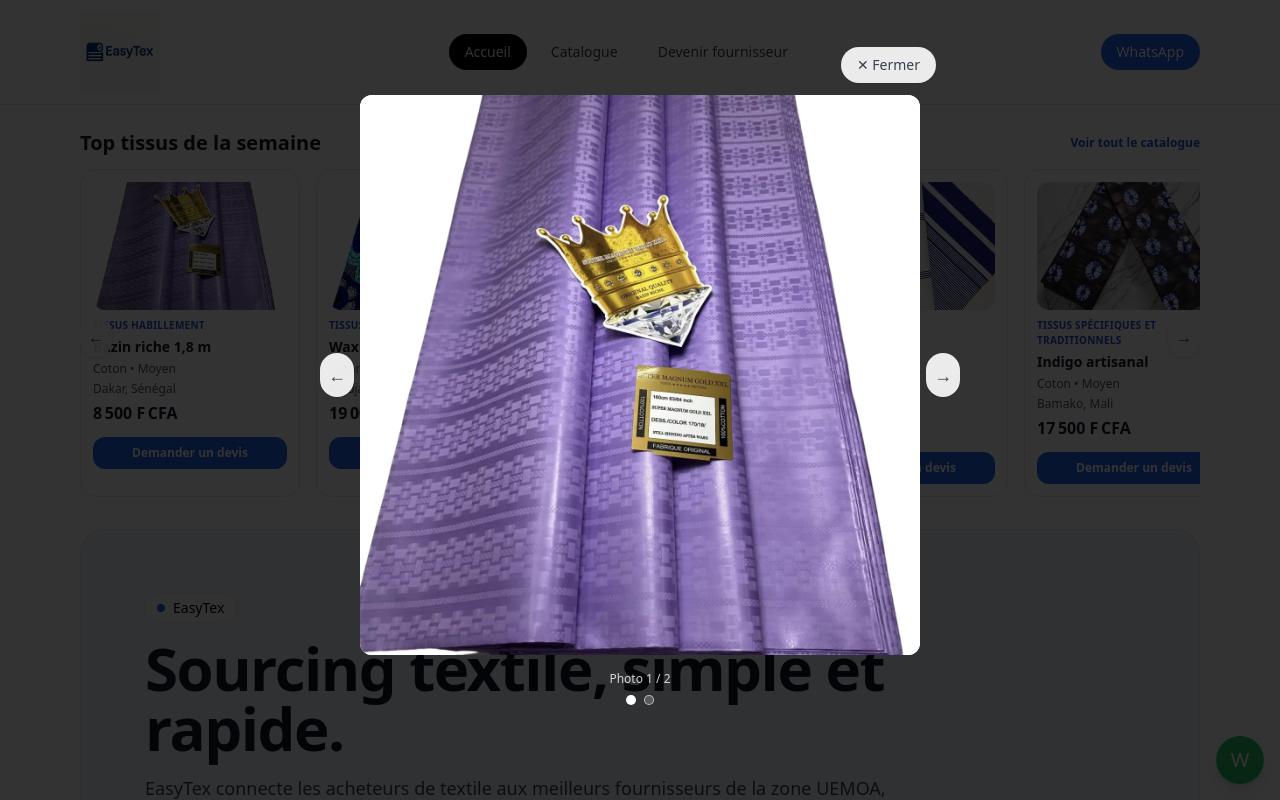
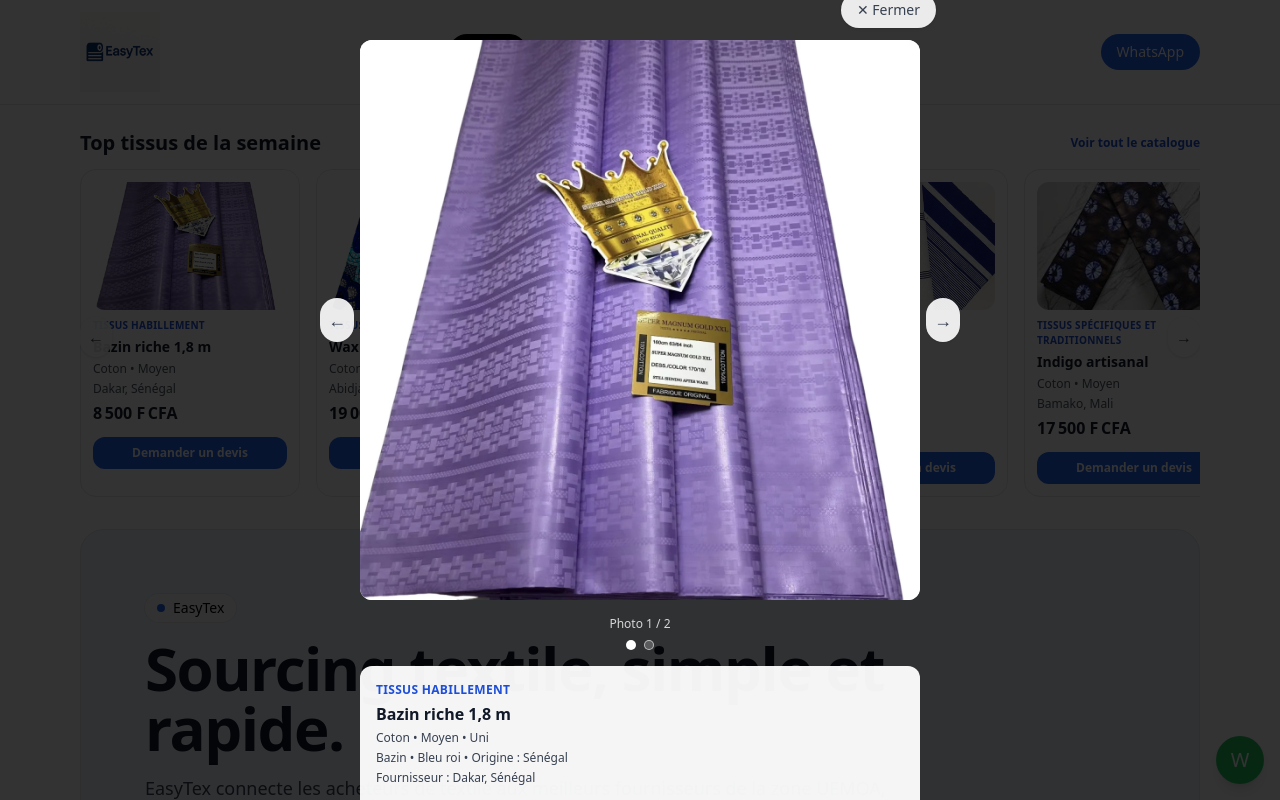
Before and after one commit to Ruth-Ya/easytex-mvp, a React (Vite) app: page / in a window 1280 px wide. Both pictures are taken after a click on the button 190 px from the left and 246 px from the top of the page. Shown: the top 800 px of the page. Built offline with nearby package versions, Linux system fonts and the light colour scheme.

Commit message:
Update App.jsx

```diff
--- a/src/App.jsx
+++ b/src/App.jsx
@@ -188,6 +188,7 @@ function Lightbox({
   onPrev,
   onNext,
   onSelect,
+  product, // ⚠️ NOUVEAU : infos produit
 }) {
   const [touchStartX, setTouchStartX] = useState(null);
   const [touchEndX, setTouchEndX] = useState(null);
@@ -319,6 +320,30 @@ function Lightbox({
             </div>
           </div>
         )}
+
+        {/* ⚠️ NOUVEAU : description complète du tissu sous la photo */}
+        {product && (
+          <div className="mt-4 w-full max-w-[80vw] rounded-xl bg-white/95 p-4 text-sm text-gray-800">
+            <div className="text-xs font-semibold uppercase tracking-wide text-blue-700">
+              {product.category}
+            </div>
+            <div className="mt-1 text-base font-semibold text-gray-900">
+              {product.name}
+            </div>
+            <div className="mt-1 text-xs text-gray-700">
+              {product.material} • {product.weight} • {product.pattern}
+            </div>
+            <div className="mt-1 text-xs text-gray-700">
+              {product.type} • {product.color} • Origine : {product.origin}
+            </div>
+            <div className="mt-1 text-xs text-gray-700">
+              Fournisseur : {product.supplierCity}, {product.supplierCountry}
+            </div>
+            <div className="mt-2 text-base font-bold text-gray-900">
+              {formatPrice(product.price)}
+            </div>
+          </div>
+        )}
       </div>
     </div>
   );
@@ -335,9 +360,7 @@ function HomeView({
   onSelectCategory,
 }) {
   const [heroIndex, setHeroIndex] = useState(0);
-
-  // ⚠️ Changement ici : pas de description ouverte par défaut
-  const [openStat, setOpenStat] = useState("");
+  const [openStat, setOpenStat] = useState(""); // aucun texte ouvert par défaut
 
   const slides = [
     {
@@ -487,7 +510,7 @@ function HomeView({
                             product_name: p.name,
                             location: "top_tissus",
                           });
-                          onOpenLightbox && onOpenLightbox(p.images, 0);
+                          onOpenLightbox && onOpenLightbox(p.images, 0, p);
                         }}
                         className="mb-2 block w-full overflow-hidden rounded-xl"
                         aria-label={`Voir les photos de ${p.name}`}
@@ -504,7 +527,7 @@ function HomeView({
                       </button>
                     )}
 
-                    {/* ⚠️ NOUVEAU : zone texte cliquable aussi (ouvre la lightbox) */}
+                    {/* Zone texte cliquable : ouvre image + description */}
                     <button
                       type="button"
                       onClick={() => {
@@ -513,7 +536,7 @@ function HomeView({
                           product_name: p.name,
                           location: "top_tissus",
                         });
-                        onOpenLightbox && onOpenLightbox(p.images, 0);
+                        onOpenLightbox && onOpenLightbox(p.images, 0, p);
                       }}
                       className="w-full text-left"
                     >
@@ -1013,7 +1036,7 @@ function CatalogView({ onOpenLightbox, initialCategory = "Toutes" }) {
         </div>
 
         {filteredProducts.length === 0 ? (
-          <div className="rounded-2xl border bg-white p-6 text-sm text-gray-600">
+          <div className="rounded-2xl border bg-white p-6 text-sm text_gray-600">
             Aucun tissu ne correspond à ces filtres pour l’instant. Essayez de
             relâcher un critère (par exemple la catégorie, la matière ou la
             recherche).
@@ -1046,7 +1069,7 @@ function CatalogView({ onOpenLightbox, initialCategory = "Toutes" }) {
                           product_name: p.name,
                           location: "catalogue",
                         });
-                        onOpenLightbox(p.images, 0);
+                        onOpenLightbox(p.images, 0, p);
                       }}
                       className="group relative mb-3 block w-full overflow-hidden rounded-xl"
                       aria-label={`Voir les photos de ${p.name}`}
@@ -1068,7 +1091,7 @@ function CatalogView({ onOpenLightbox, initialCategory = "Toutes" }) {
                     </button>
                   )}
 
-                  {/* ⚠️ NOUVEAU : zone texte cliquable pour ouvrir la lightbox */}
+                  {/* Zone texte cliquable : ouvre image + description */}
                   <button
                     type="button"
                     onClick={() => {
@@ -1077,7 +1100,7 @@ function CatalogView({ onOpenLightbox, initialCategory = "Toutes" }) {
                         product_name: p.name,
                         location: "catalogue",
                       });
-                      onOpenLightbox(p.images, 0);
+                      onOpenLightbox(p.images, 0, p);
                     }}
                     className="w-full text-left"
                   >
@@ -1465,6 +1488,7 @@ export default function App() {
   const [lightboxOpen, setLightboxOpen] = useState(false);
   const [lightboxImages, setLightboxImages] = useState([]);
   const [lightboxIndex, setLightboxIndex] = useState(0);
+  const [lightboxProduct, setLightboxProduct] = useState(null); // ⚠️ NOUVEAU
 
   const [newsletterEmail, setNewsletterEmail] = useState("");
   const [catalogCategory, setCatalogCategory] = useState("Toutes");
@@ -1561,14 +1585,19 @@ export default function App() {
     });
   };
 
-  const openLightbox = (images, startIndex = 0) => {
+  const openLightbox = (images, startIndex = 0, product = null) => {
     if (!images || images.length === 0) return;
     setLightboxImages(images);
     setLightboxIndex(startIndex);
+    setLightboxProduct(product);
     setLightboxOpen(true);
   };
 
-  const closeLightbox = () => setLightboxOpen(false);
+  const closeLightbox = () => {
+    setLightboxOpen(false);
+    setLightboxProduct(null);
+  };
+
   const prevLightbox = () =>
     setLightboxIndex((i) =>
       lightboxImages.length
@@ -1879,6 +1908,7 @@ export default function App() {
         onPrev={prevLightbox}
         onNext={nextLightbox}
         onSelect={setLightboxIndex}
+        product={lightboxProduct} // ⚠️ NOUVEAU : on passe le produit à la lightbox
       />
     </div>
   );
```
